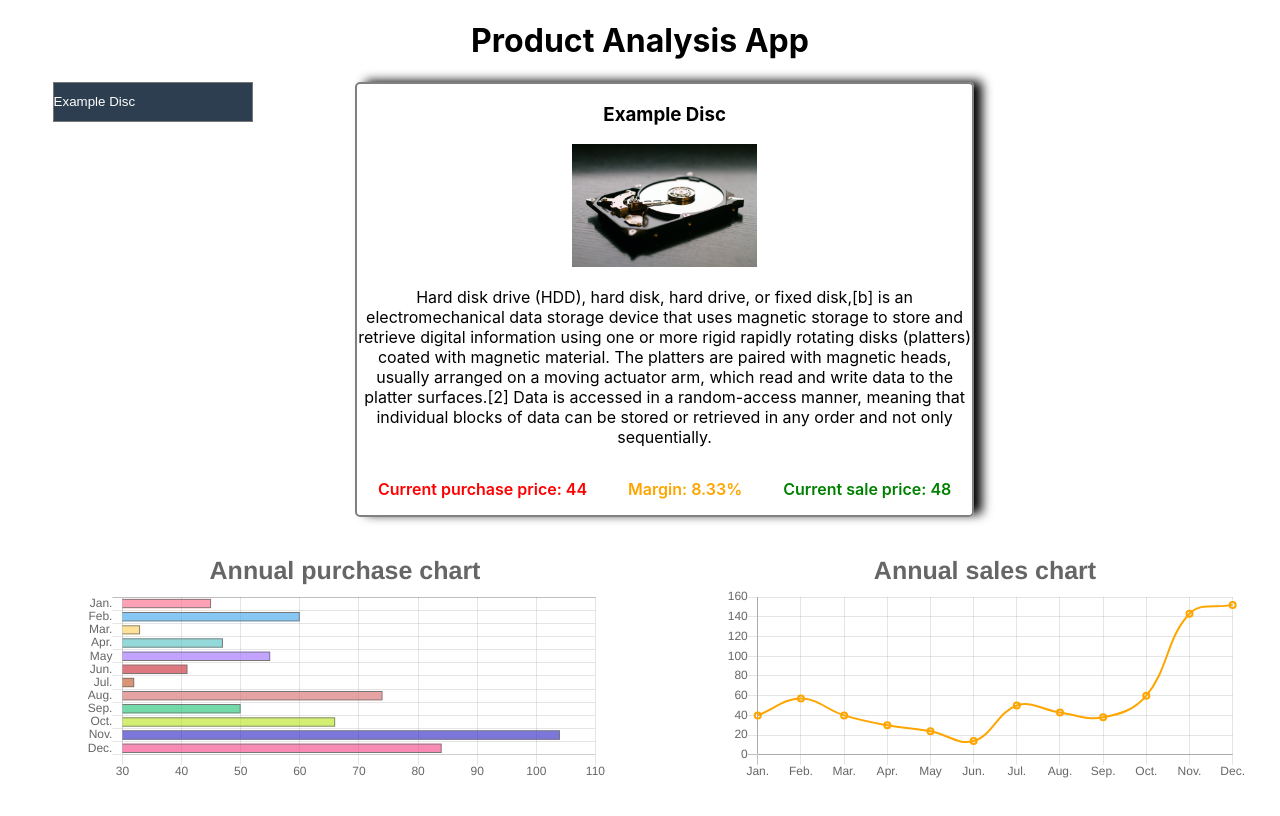
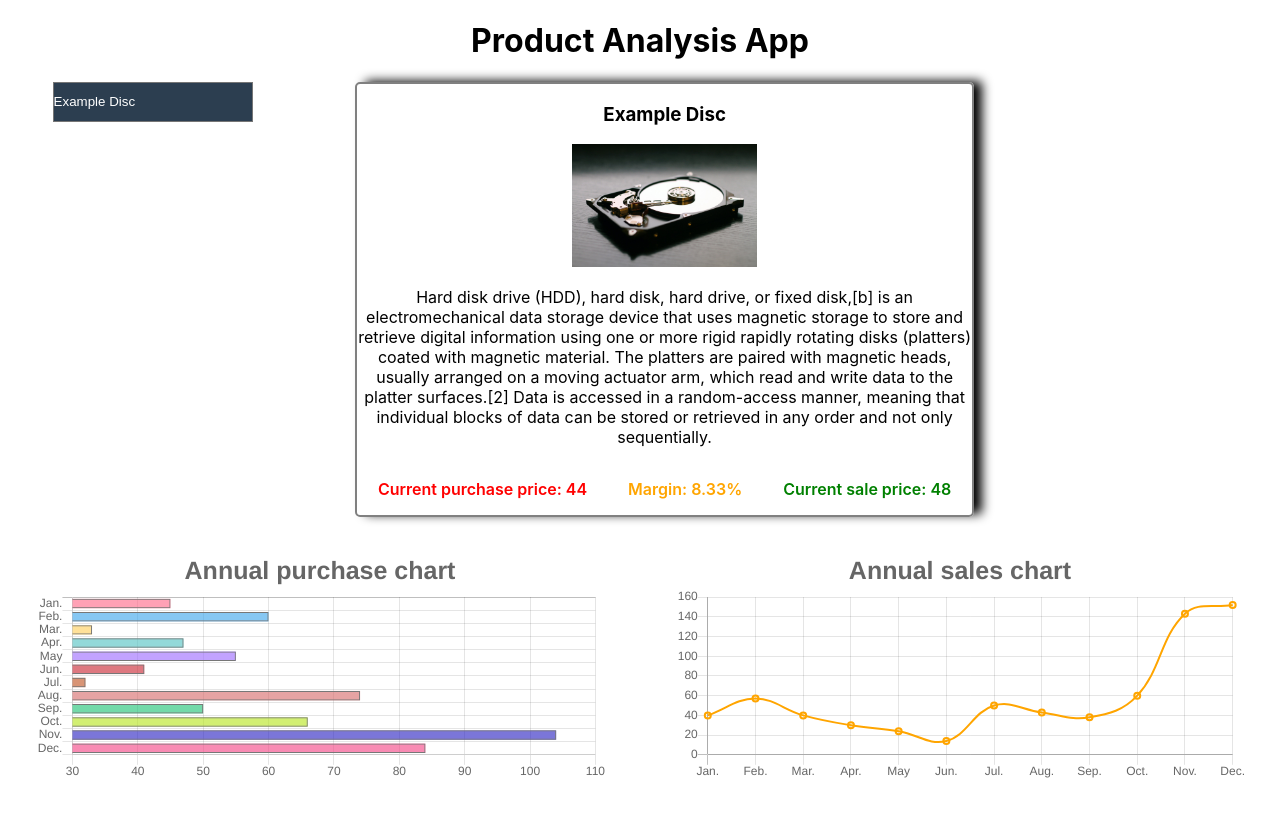
Before and after one commit to Spearek/React-Product-analisis-APP, a React (Create React App) app in the folder analysis-app/: page / in a window 1280 px wide. Shown: the top 816 px of the page. Built offline with nearby package versions, Linux system fonts and the light colour scheme.

Commit message:
different chart heights on different window sizes

```diff
--- a/analysis-app/src/components/Chart/Chart.js
+++ b/analysis-app/src/components/Chart/Chart.js
@@ -4,6 +4,13 @@ import classes from './Chart.module.css'
 
 
 const chart = (props) => {
+
+    let chartHeight = 150;
+
+    if (window.innerWidth <=600){
+        chartHeight = 250;
+    }
+
 
     const chartData = {
         labels:['Jan.','Feb.','Mar.','Apr.','May','Jun.','Jul.','Aug.','Sep.','Oct.','Nov.','Dec.'],
@@ -46,7 +53,7 @@ const chart = (props) => {
         },
         layout:{
             padding:{
-                left:50,
+                left:0,
                 right:0,
                 bottom:50,
                 top:0,
@@ -74,6 +81,7 @@ const chart = (props) => {
                            <HorizontalBar
                             data={chartData}
                             options={chartOptions}
+                            height={chartHeight}
                                                     />
                         </div>;
             break;
@@ -87,6 +95,7 @@ const chart = (props) => {
                            <Line
                             data={chartData}
                             options={chartOptions}
+                            height={chartHeight}
                                                     />
                         </div>;
             break;
```
